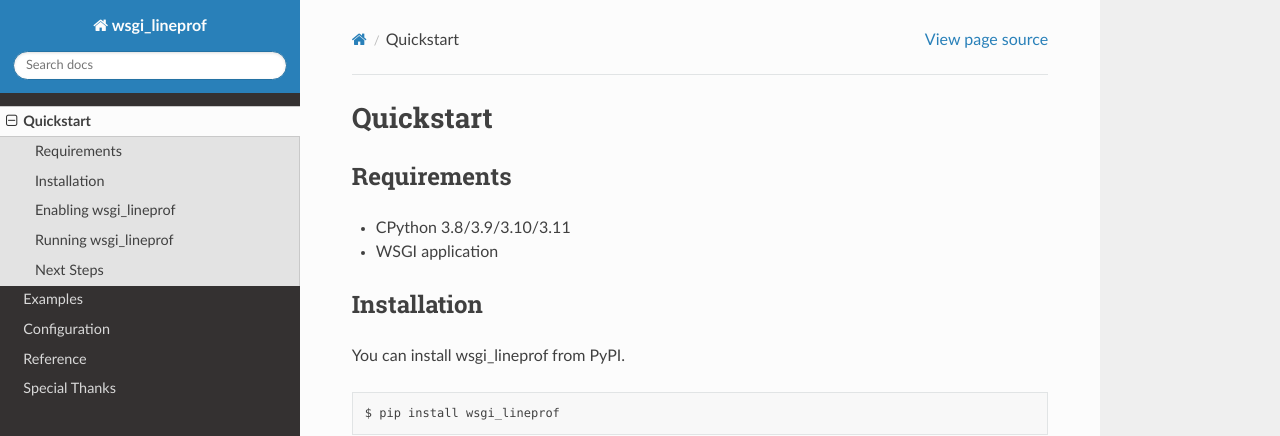
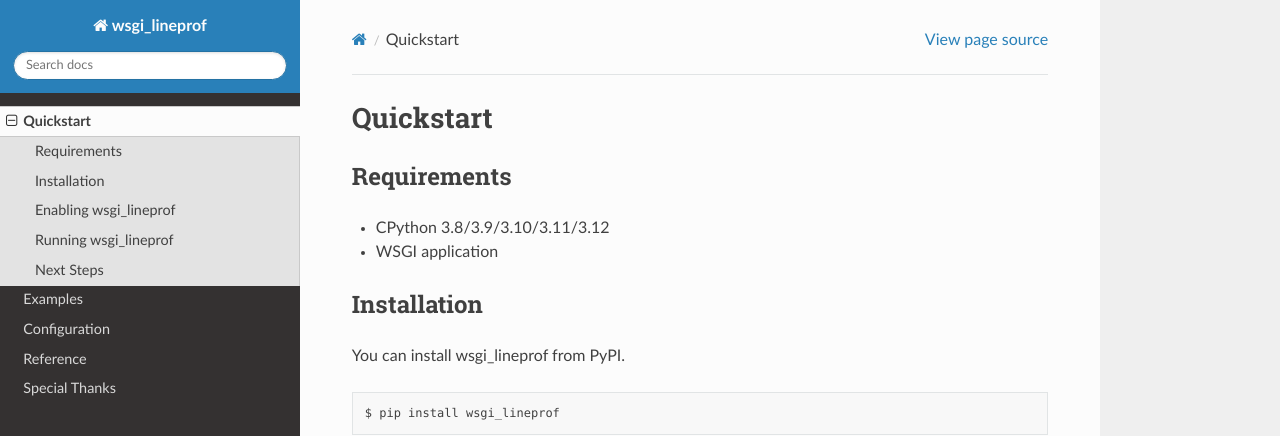
Before and after one commit to ymyzk/wsgi_lineprof, a Sphinx documentation site: the page built from docs/quickstart.rst, in a window 1280 px wide and 900 px high. Shown: the top 436 px of the window. Built offline with Sphinx 7.4.7 and the Read the Docs theme 2.0.0, drawn with Linux system fonts in a browser that asks for light colours.

Commit message:
Add Python 3.12 support

```diff
--- a/docs/quickstart.rst
+++ b/docs/quickstart.rst
@@ -3,7 +3,7 @@
 
 Requirements
 ------------
-* CPython 3.8/3.9/3.10/3.11
+* CPython 3.8/3.9/3.10/3.11/3.12
 * WSGI application
 
 Installation
--- a/pyproject.toml
+++ b/pyproject.toml
@@ -26,6 +26,7 @@
     "Programming Language :: Python :: 3.9",
     "Programming Language :: Python :: 3.10",
     "Programming Language :: Python :: 3.11",
+    "Programming Language :: Python :: 3.12",
     "Programming Language :: Python :: Implementation :: CPython",
     "Topic :: Internet :: WWW/HTTP :: WSGI :: Middleware",
     "Topic :: Software Development",
```
Also changed, not shown: 1 other file.
